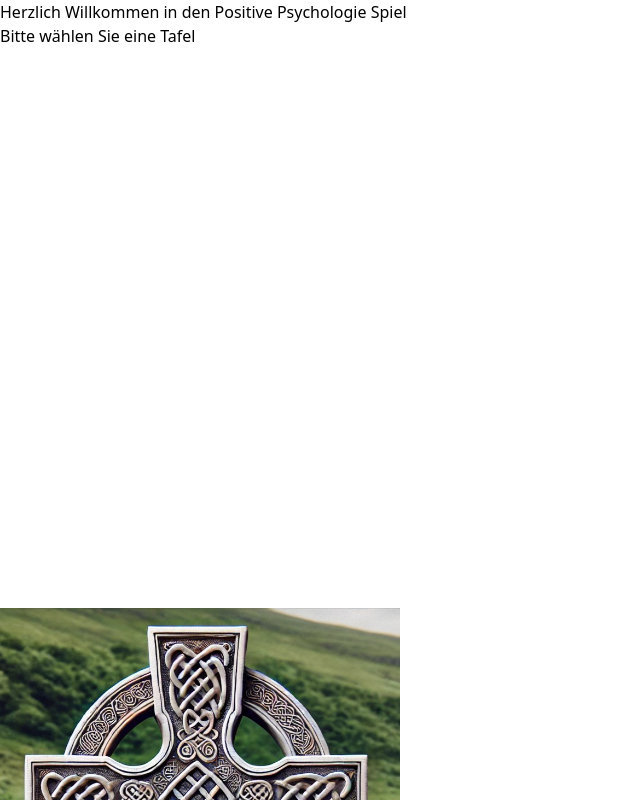
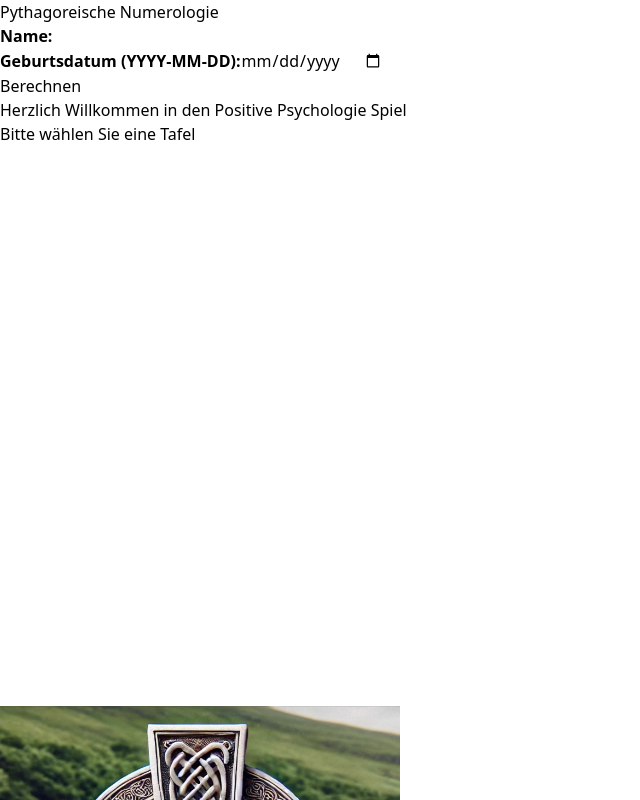
Before and after one commit to Killingova/CYRLGAME, a React (Vite) app: page / in a window 1280 px wide. Shown: the top 800 px of the page, without its empty margins (0-640 px from the left). Built offline with nearby package versions, Linux system fonts and the light colour scheme.

Commit message:
PythagoreanNumerology

```diff
--- a/src/App.jsx
+++ b/src/App.jsx
@@ -11,6 +11,8 @@ import PentagrammLegung from './legungen/PentagrammLegung.jsx';
 import PyramidenLegung from './legungen/PyramidenLegung.jsx';
 import GrosseTafel from './legungen/GrosseTafel.jsx';
 import HufeisenLegung from './legungen/HufeisenLegung.jsx';
+// Importiere die PythagoreanNumerology-Komponente
+import PythagoreanNumerology from './components/PythagoreanNumerology.jsx';
 
 // Definition eines Arrays von Legungen mit ihren Eigenschaften
 const legungen = [
@@ -86,6 +88,9 @@ function App() {
 
   return (
     <div className="container mx-auto p-4">
+      {/* Die PythagoreanNumerology-Komponente wird hier hinzugefügt */}
+      <PythagoreanNumerology />
+
       {selectedLegung ? (
         <>
           {/* Button, um zur Übersicht zurückzukehren */}
--- /dev/null
+++ b/src/components/PythagoreanNumerology.jsx
@@ -0,0 +1,114 @@
+import React, { useState } from 'react';
+
+// Mapping der Buchstaben nach Pythagoras-Numerologie
+const letterToNumberMap = {
+  A: 1, B: 2, C: 3, D: 4, E: 5, F: 6, G: 7, H: 8, I: 9,
+  J: 1, K: 2, L: 3, M: 4, N: 5, O: 6, P: 7, Q: 8, R: 9,
+  S: 1, T: 2, U: 3, V: 4, W: 5, X: 6, Y: 7, Z: 8
+};
+
+// Funktion zum Reduzieren der Zahl auf eine einstellige oder Meisterzahl
+const reduceToSingleDigit = (num) => {
+  while (num > 9 && num !== 11 && num !== 22 && num !== 33) {
+    num = num.toString().split('').reduce((acc, digit) => acc + parseInt(digit, 10), 0);
+  }
+  return num;
+};
+
+const PythagoreanNumerology = () => {
+  const [name, setName] = useState("");
+  const [birthDate, setBirthDate] = useState("");
+  const [results, setResults] = useState({});
+
+  // Berechnung der Lebenszahl (Geburtsdatum)
+  const calculateLifePathNumber = (date) => {
+    const numbers = date.replace(/-/g, ""); // "-" entfernen
+    const sum = numbers.split("").reduce((acc, digit) => acc + parseInt(digit, 10), 0);
+    return reduceToSingleDigit(sum);
+  };
+
+  // Berechnung der Schicksalszahl (voller Name)
+  const calculateDestinyNumber = (name) => {
+    const sum = name.toUpperCase().split("").reduce((acc, letter) => {
+      return acc + (letterToNumberMap[letter] || 0);
+    }, 0);
+    return reduceToSingleDigit(sum);
+  };
+
+  // Berechnung der Seelenzahl (Vokale des Namens)
+  const calculateSoulNumber = (name) => {
+    const vowels = name.toUpperCase().match(/[AEIOU]/g) || [];
+    const sum = vowels.reduce((acc, letter) => acc + letterToNumberMap[letter], 0);
+    return reduceToSingleDigit(sum);
+  };
+
+  // Berechnung der Persönlichkeitszahl (Konsonanten des Namens)
+  const calculatePersonalityNumber = (name) => {
+    const consonants = name.toUpperCase().match(/[^AEIOU\s]/g) || [];
+    const sum = consonants.reduce((acc, letter) => acc + letterToNumberMap[letter], 0);
+    return reduceToSingleDigit(sum);
+  };
+
+  // Handhabung der Berechnung
+  const handleCalculate = () => {
+    if (!name || !birthDate) {
+      alert("Bitte geben Sie sowohl den Namen als auch das Geburtsdatum ein.");
+      return;
+    }
+
+    const lifePath = calculateLifePathNumber(birthDate);
+    const destiny = calculateDestinyNumber(name);
+    const soul = calculateSoulNumber(name);
+    const personality = calculatePersonalityNumber(name);
+
+    setResults({
+      lifePath,
+      destiny,
+      soul,
+      personality
+    });
+  };
+
+  return (
+    <div className="p-4 border rounded-md shadow-md bg-white max-w-md mx-auto">
+      <h2 className="text-2xl font-bold mb-4">Pythagoreische Numerologie</h2>
+      <div className="mb-4">
+        <label>
+          <strong>Name:</strong>
+          <input
+            type="text"
+            value={name}
+            onChange={(e) => setName(e.target.value)}
+            className="border p-2 mt-2 w-full"
+          />
+        </label>
+      </div>
+      <div className="mb-4">
+        <label>
+          <strong>Geburtsdatum (YYYY-MM-DD):</strong>
+          <input
+            type="date"
+            value={birthDate}
+            onChange={(e) => setBirthDate(e.target.value)}
+            className="border p-2 mt-2 w-full"
+          />
+        </label>
+      </div>
+      <button onClick={handleCalculate} className="bg-blue-500 text-white py-2 px-4 rounded hover:bg-blue-700">
+        Berechnen
+      </button>
+
+      {results.lifePath && (
+        <div className="mt-4">
+          <h3 className="text-xl font-bold mb-2">Ergebnisse:</h3>
+          <p><strong>Lebenszahl:</strong> {results.lifePath}</p>
+          <p><strong>Schicksalszahl:</strong> {results.destiny}</p>
+          <p><strong>Seelenzahl:</strong> {results.soul}</p>
+          <p><strong>Persönlichkeitszahl:</strong> {results.personality}</p>
+        </div>
+      )}
+    </div>
+  );
+};
+
+export default PythagoreanNumerology;
```
Also changed, not shown: package.json (+13 -13 lines), 1 other file (tests, documents, lock files or other folders).
